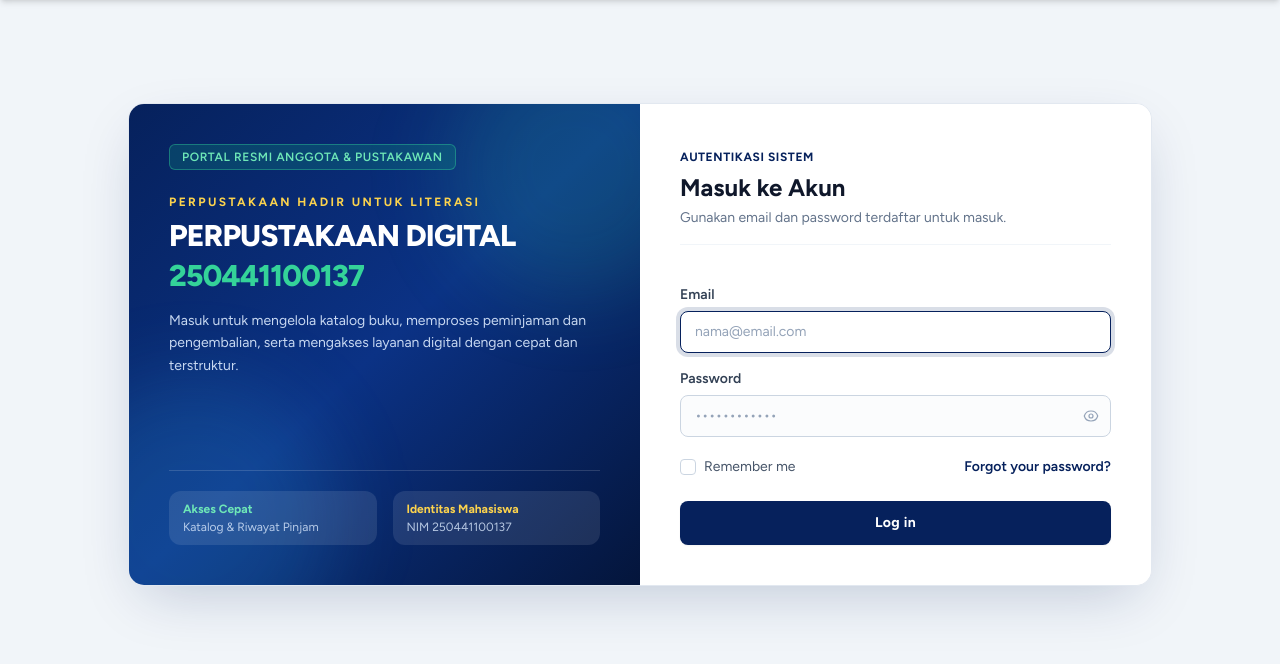
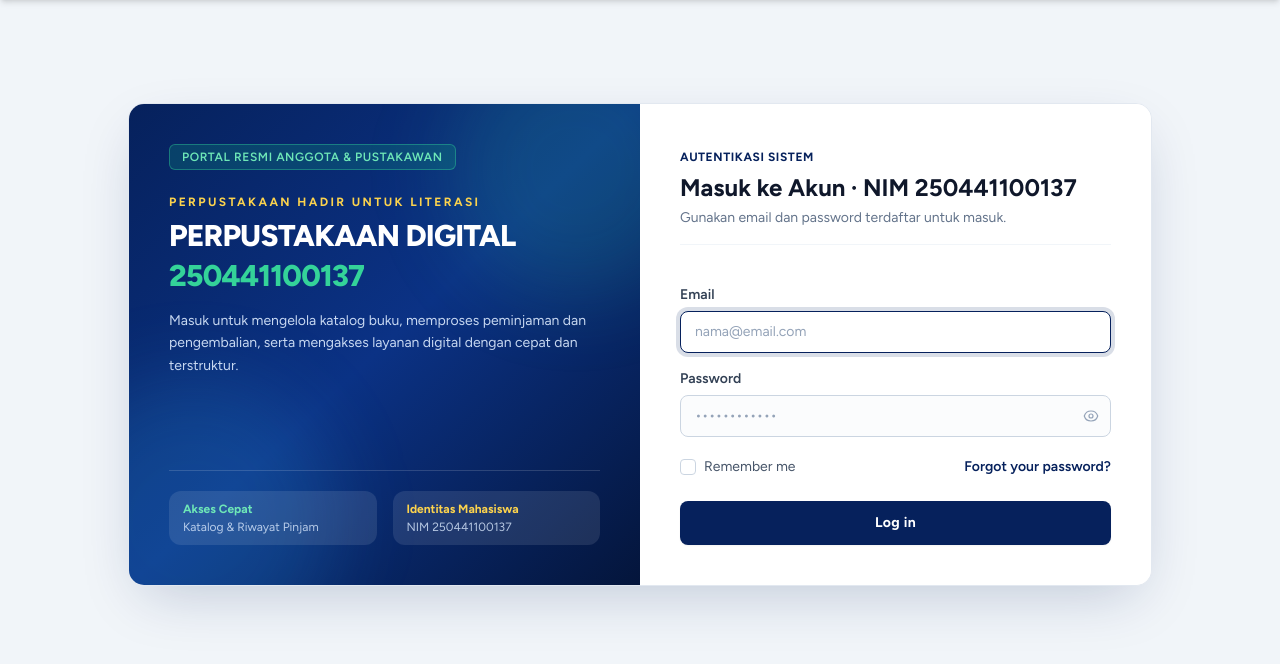
Before and after one commit to rodidulmaasyi-art/Perpustakaan_Digital_250441100137, a Laravel app: page /login in a window 1280 px wide. Shown: the part 68-732 px from the top of the page. Run offline with Laravel 12, Linux system fonts and the light colour scheme; style sheets or scripts are compiled from the project's sources.

Commit message:
Soal 5: tambahkan NIM 250441100137 pada judul halaman login

```diff
--- a/resources/views/auth/login.blade.php
+++ b/resources/views/auth/login.blade.php
@@ -46,7 +46,7 @@
                     Autentikasi Sistem
                 </span>
                 <h2 class="mt-1 text-2xl font-bold text-slate-900">
-                    Masuk ke Akun
+                    Masuk ke Akun &middot; NIM 250441100137
                 </h2>
                 <p class="mt-1 text-sm text-slate-500">
                     Gunakan email dan password terdaftar untuk masuk.
```
